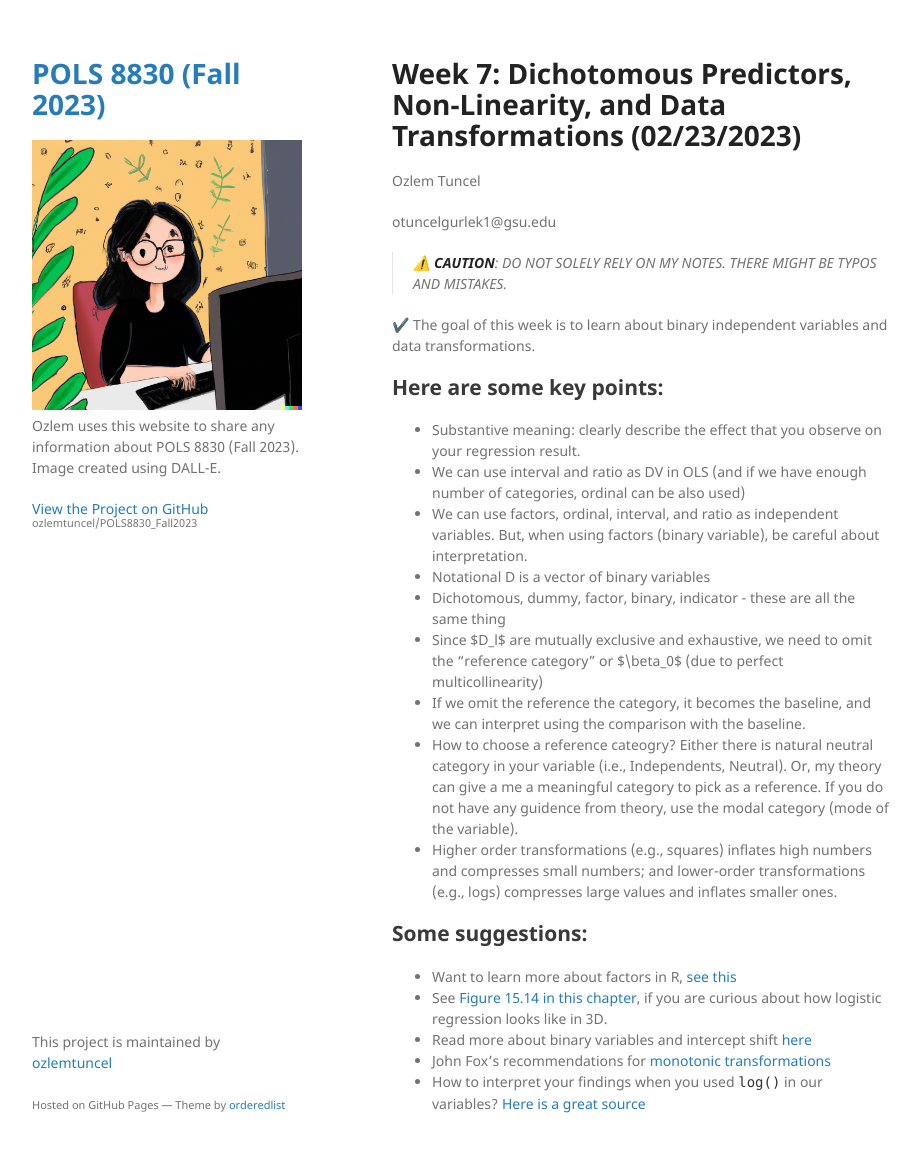
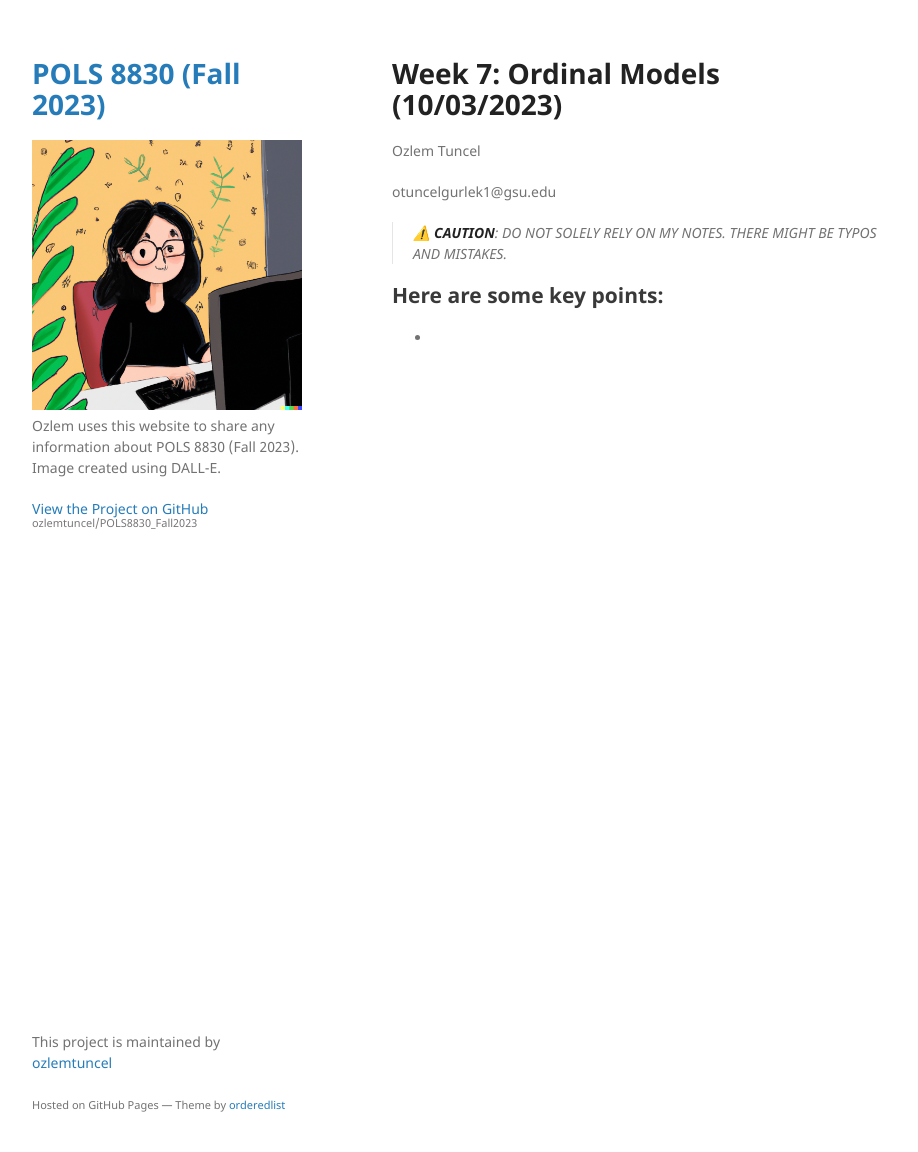
Before and after one commit to ozlemtuncel/POLS8830_Fall2023, a Jekyll site: the page built from docs/week7.md, in a window 1280 px wide and 1184 px high. Shown: the top 1152 px of the window, without its empty margins (178-1096 px from the left). Built offline with Jekyll 4.4.1, drawn with Linux system fonts in a browser that asks for light colours; our own code applies the rules of GitHub Pages for plain Markdown files.

Commit message:
Update week7.md

```diff
--- a/docs/week7.md
+++ b/docs/week7.md
@@ -1,26 +1,9 @@
-# Week 7: Dichotomous Predictors, Non-Linearity, and Data Transformations (02/23/2023)
+# Week 7: Ordinal Models (10/03/2023)
 Ozlem Tuncel
 
 otuncelgurlek1@gsu.edu
 
 > ⚠️ **CAUTION**: DO NOT SOLELY RELY ON MY NOTES. THERE MIGHT BE TYPOS AND MISTAKES.
 
-✔️ The goal of this week is to learn about binary independent variables and data transformations.
-
 ## Here are some key points:
-- Substantive meaning: clearly describe the effect that you observe on your regression result.
-- We can use interval and ratio as DV in OLS (and if we have enough number of categories, ordinal can be also used)
-- We can use factors, ordinal, interval, and ratio as independent variables. But, when using factors (binary variable), be careful about interpretation.
-- Notational D is a vector of binary variables
-- Dichotomous, dummy, factor, binary, indicator - these are all the same thing
-- Since $D_l$ are mutually exclusive and exhaustive, we need to omit the "reference category" or $\beta_0$ (due to perfect multicollinearity)
-- If we omit the reference the category, it becomes the baseline, and we can interpret using the comparison with the baseline.
-- How to choose a reference cateogry? Either there is natural neutral category in your variable (i.e., Independents, Neutral). Or, my theory can give a me a meaningful category to pick as a reference. If you do not have any guidence from theory, use the modal category (mode of the variable).
-- Higher order transformations (e.g., squares) inflates high numbers and compresses small numbers; and lower-order transformations (e.g., logs) compresses large values and inflates smaller ones.
-
-## Some suggestions:
-- Want to learn more about factors in R, [see this](https://stats.oarc.ucla.edu/r/modules/factor-variables/)
-- See [Figure 15.14 in this chapter](https://livebook.manning.com/book/math-for-programmers/chapter-15/v-10/138), if you are curious about how logistic regression looks like in 3D.
-- Read more about binary variables and intercept shift [here](https://rpubs.com/cyobero/dummy-variables)
-- John Fox's recommendations for [monotonic transformations](https://socialsciences.mcmaster.ca/jfox/Courses/soc740/lecture-2-notes.pdf)
-- How to interpret your findings when you used `log()` in our variables? [Here is a great source](http://svmiller.com/blog/2023/01/what-log-variables-do-for-your-ols-model/)
+-
```
